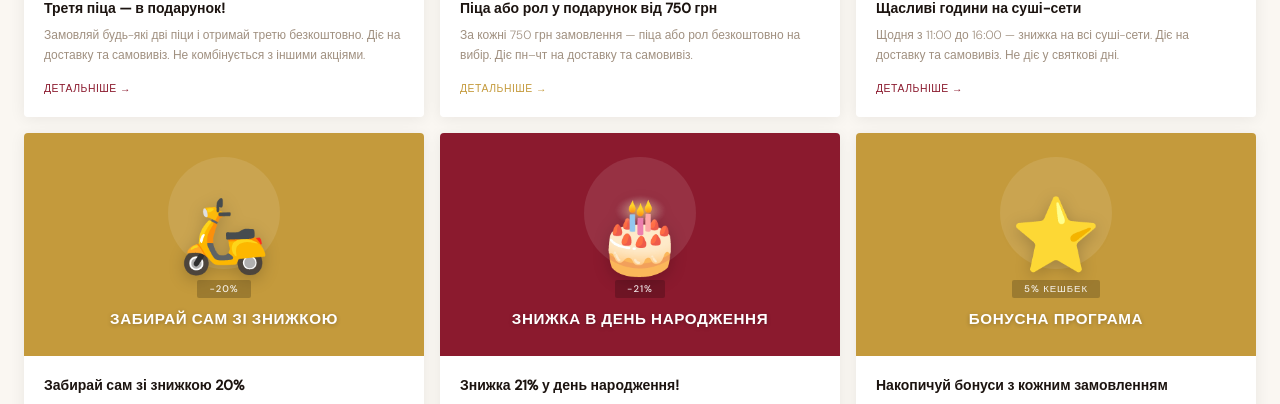
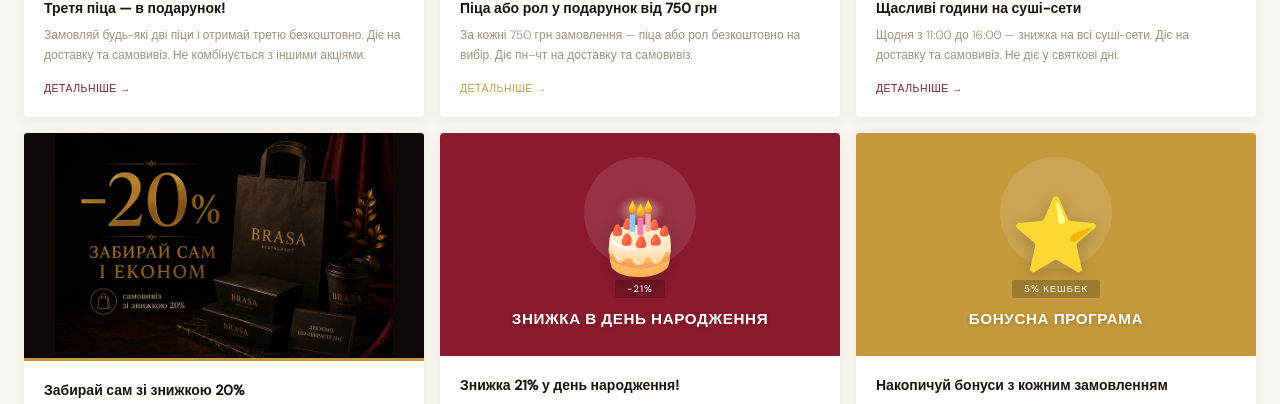
Before and after one commit to danylonahorniuk/brasa-cafe, a Next.js app: page / in a window 1280 px wide. Shown: the part 1231-1635 px from the top of the page. Built offline with nearby package versions, Linux system fonts and the light colour scheme.

Commit message:
feat: add promo image for takeaway -20% card
Co-Authored-By: Claude Sonnet 4.6 <noreply@anthropic.com>

```diff
--- a/src/data/menu.ts
+++ b/src/data/menu.ts
@@ -248,6 +248,7 @@ export const promos = [
     subtitle: "Забирай сам зі знижкою 20%",
     description: "Постійна знижка 20% на всі піци та бургери при самовивозі. Деталі акції уточнюйте у оператора.",
     href: "/menu",
+    image: "/promos/promo-takeaway.png",
   },
   {
     id: 5,
```
Also changed, not shown: public/promos/promo-takeaway.png (added).
